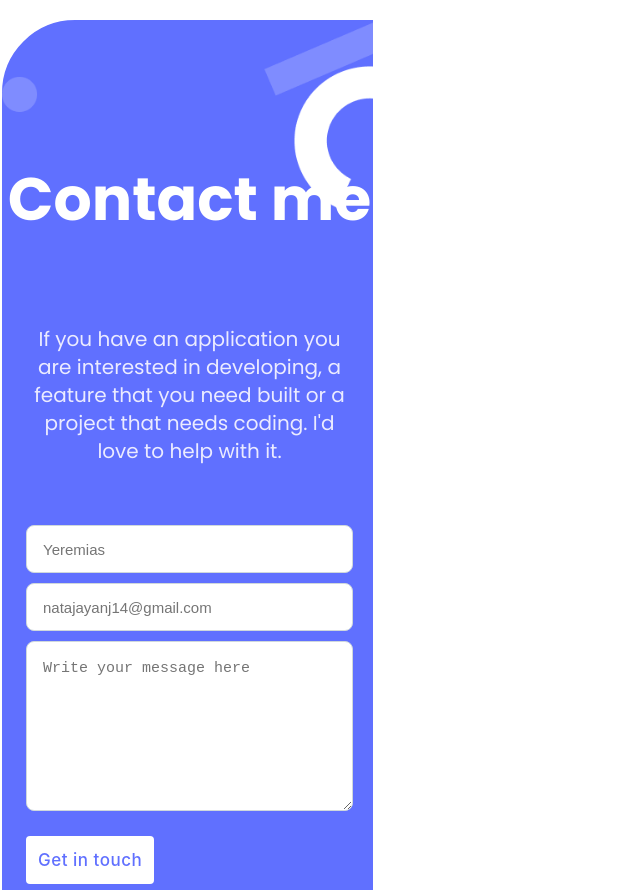
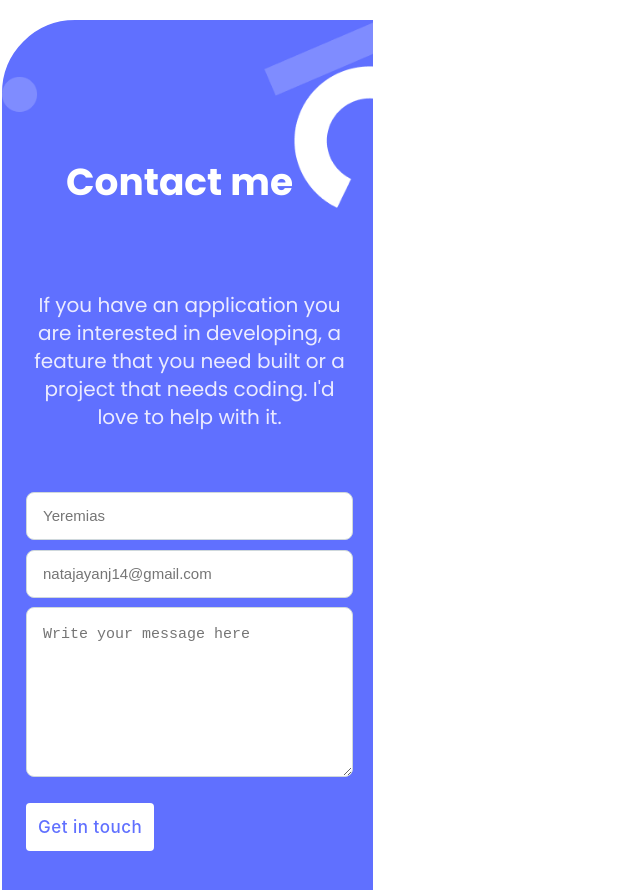
Before and after one commit to mpa-mxiang/personal_profolio, a website: page index.html in a window 1280 px wide. Shown: the part 5860-6752 px from the top of the page, without its empty margins (0-640 px from the left). Drawn offline with Linux system fonts and the light colour scheme.

Commit message:
Fixed error with elements' overlap

```diff
--- a/style.css
+++ b/style.css
@@ -290,12 +290,11 @@ a {
   margin-top: 103px;
   font-family: 'Poppins', sans-serif;
   font-style: normal;
-  font-weight: 700;
-  font-size: 40px;
-  line-height: 52px;
+  font-size: 25px;
   text-align: center;
   align-items: center;
   color: #fff;
+  padding-right: 20px;
 }
 
 .contact-text p {
```
